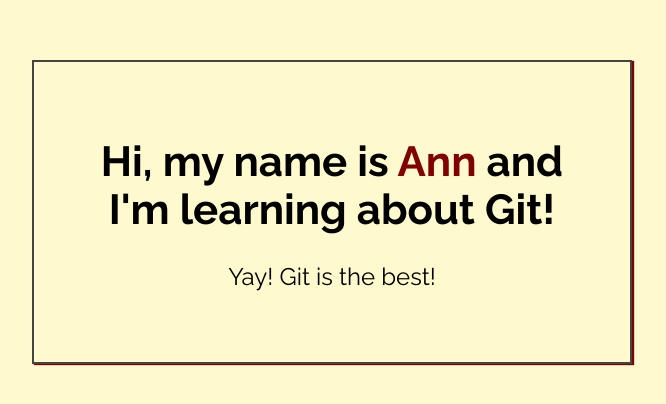
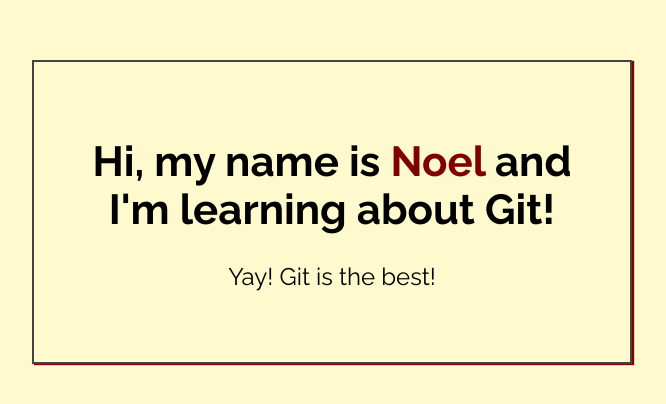
Before and after one commit to NoelArzola/105-Part-II, a plain HTML site: page index.html in a window 1280 px wide. Shown: the part 188-592 px from the top of the page, without its empty margins (308-974 px from the left). Drawn offline with Linux system fonts and the light colour scheme.

Commit message:
Initial commit

```diff
--- a/index.html
+++ b/index.html
@@ -14,7 +14,7 @@
 <body>
 
     <div class="greeting">
-        <h1>Hi, my name is <span class="highlight">Ann</span> and I'm learning about Git! </h1>
+        <h1>Hi, my name is <span class="highlight">Noel</span> and I'm learning about Git! </h1>
 
         <p>Yay! Git is the best!</p>
     </div>
```
